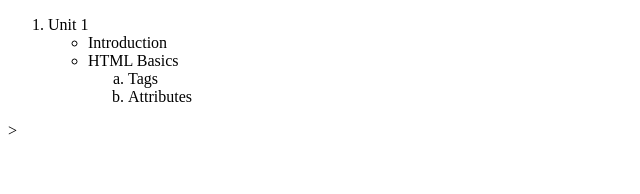
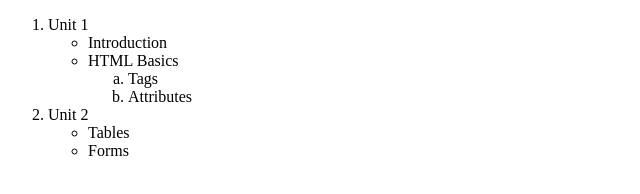
Before and after one commit to dubey-yash1483/WDW_0242, a plain HTML site: page Web Designing Workshop Assignment/Assignment 6/assignment_6.html in a window 1280 px wide. Shown: the whole page, without its empty margins (0-640 px from the left). Drawn offline with Linux system fonts and the light colour scheme.

Commit message:
Added second nested list

```diff
--- a/Web Designing Workshop Assignment/Assignment 6/assignment_6.html
+++ b/Web Designing Workshop Assignment/Assignment 6/assignment_6.html
@@ -20,6 +20,13 @@
                     </ol>
                 </ul>
             </li>
+
+            <li>Unit 2
+                <ul>
+                    <li>Tables</li>
+                    <li>Forms</li>
+                </ul>
+            </li>
         </ol>
     </body>
-</html>>
+</html>
```
